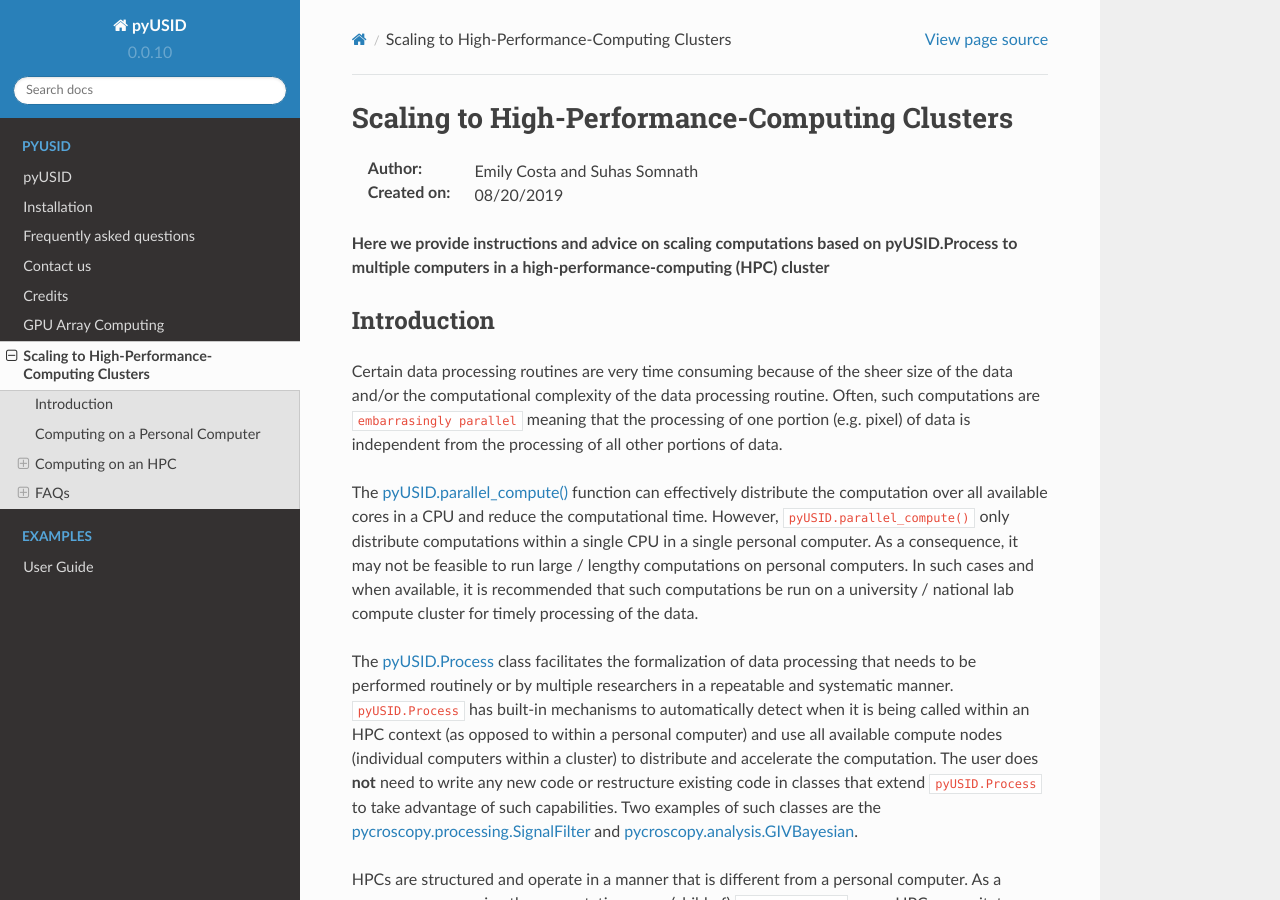
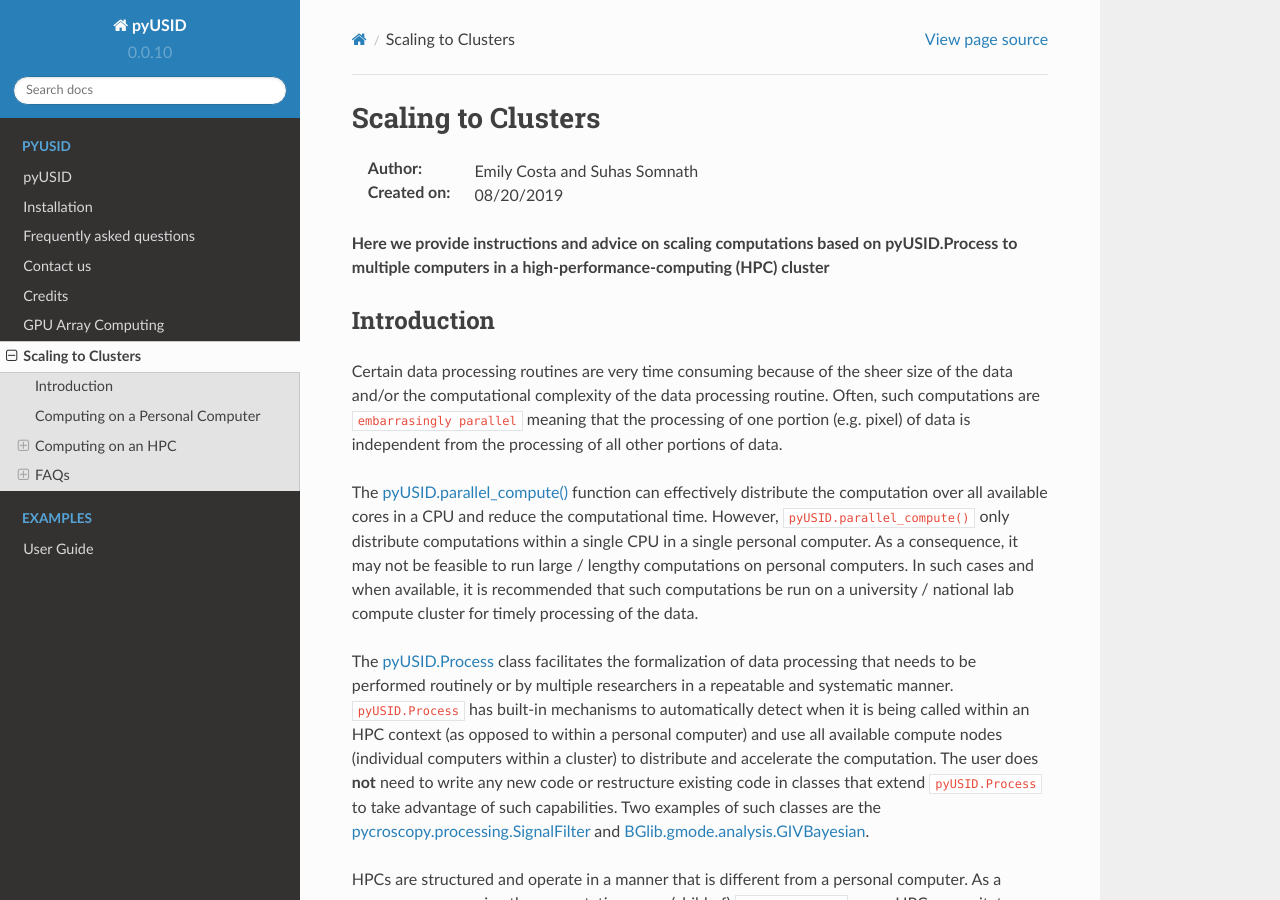
Before and after one commit to pycroscopy/pyUSID, a Sphinx documentation site: the page built from docs/source/scale_to_hpc.rst, in a window 1280 px wide and 900 px high. Built offline with Sphinx 7.4.7 and the Read the Docs theme 2.0.0, drawn with Linux system fonts in a browser that asks for light colours; pages that are not in the unit, such as notebooks, are missing from menus.

Commit message:
Corrected link to GIVBayesian

```diff
--- a/docs/source/scale_to_hpc.rst
+++ b/docs/source/scale_to_hpc.rst
@@ -1,5 +1,5 @@
-Scaling to High-Performance-Computing Clusters
-==============================================
+Scaling to Clusters
+===================
 :Author: Emily Costa and Suhas Somnath
 :Created on: 08/20/2019
 
@@ -30,7 +30,7 @@ The user does **not** need to write any new code or restructure existing code in
 that extend ``pyUSID.Process`` to take advantage of such capabilities.
 Two examples of such classes are the
 `pycroscopy.processing.SignalFilter <https://pycroscopy.github.io/pycroscopy/_autosummary/_autosummary/pycroscopy.processing.signal_filter.html#pycroscopy.processing.signal_filter.SignalFilter>`_
-and `pycroscopy.analysis.GIVBayesian <https://pycroscopy.github.io/pycroscopy/_autosummary/_autosummary/pycroscopy.analysis.giv_bayesian.html#pycroscopy.analysis.giv_bayesian.GIVBayesian>`_.
+and `BGlib.gmode.analysis.GIVBayesian <https://pycroscopy.github.io/BGlib/_autosummary/_autosummary/_autosummary/BGlib.gmode.analysis.GIVBayesian.html#BGlib.gmode.analysis.GIVBayesian>`_.
 
 HPCs are structured and operate in a manner that is different from a personal computer.
 As a consequence, running the computations on a (child of) ``pyUSID.Process`` on an HPC necessitate a few small scripts.
```
